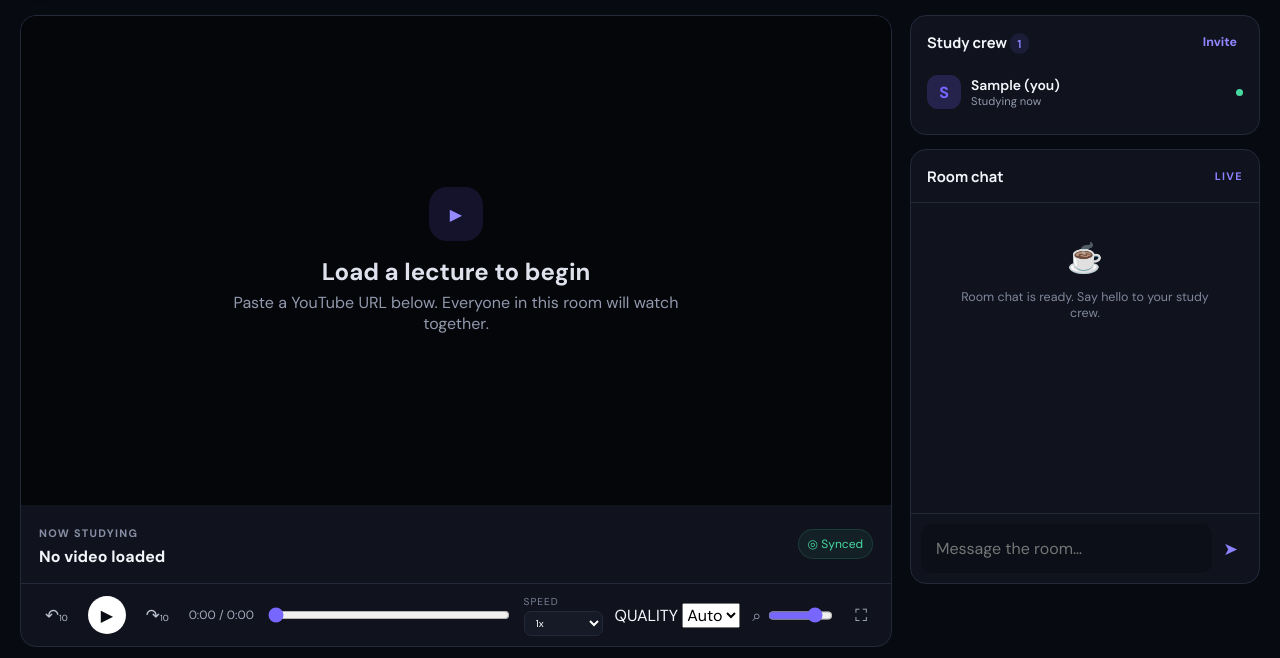
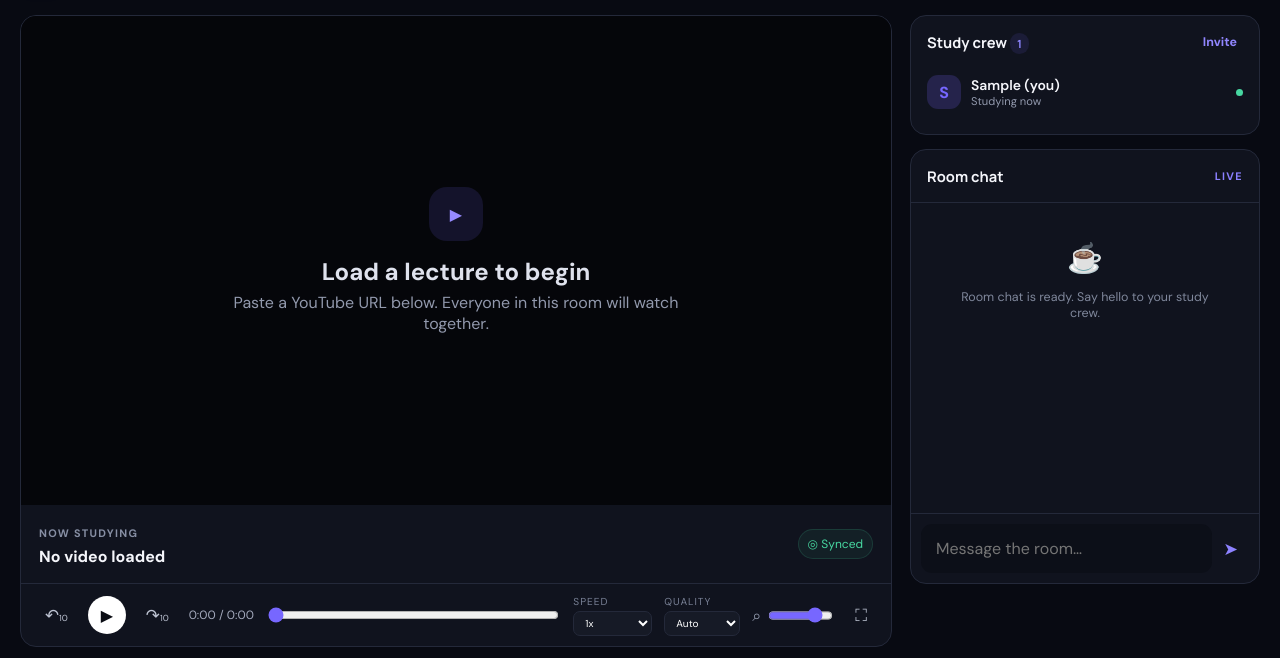
Before and after one commit to Prog-anshu36/padhle-, a plain HTML site: page dist/index.html in a window 1280 px wide. Both pictures are taken after typing "Sample" into the empty fields and a click on the button "Create a study room". Shown: the part 73-731 px from the top of the page. Drawn offline with nearby package versions, Linux system fonts and the light colour scheme.

Commit message:
Add YouTube quality selector to dist/styles.css

```diff
--- a/dist/styles.css
+++ b/dist/styles.css
@@ -65,3 +65,7 @@
 }
 
 @media(hover:none){button,.control,.play,.text-button{-webkit-tap-highlight-color:transparent;touch-action:manipulation}.primary:hover{transform:none}}
+
+.quality-label{font-size:.63rem;color:#788095;letter-spacing:.1em}.quality-label select{display:block;margin-top:3px;background:#161a26;color:#fff;border:1px solid var(--line);border-radius:7px;padding:4px 24px 4px 7px}
+@media(max-width:700px){.controls{grid-template-columns:44px 48px 44px 1fr auto auto}.quality-label{grid-column:6;grid-row:1;font-size:.58rem}.quality-label select{min-height:35px;font-size:.8rem;margin-top:1px;max-width:76px}}
+@media(max-width:380px){.controls{grid-template-columns:42px 46px 42px 1fr auto auto}}
```
